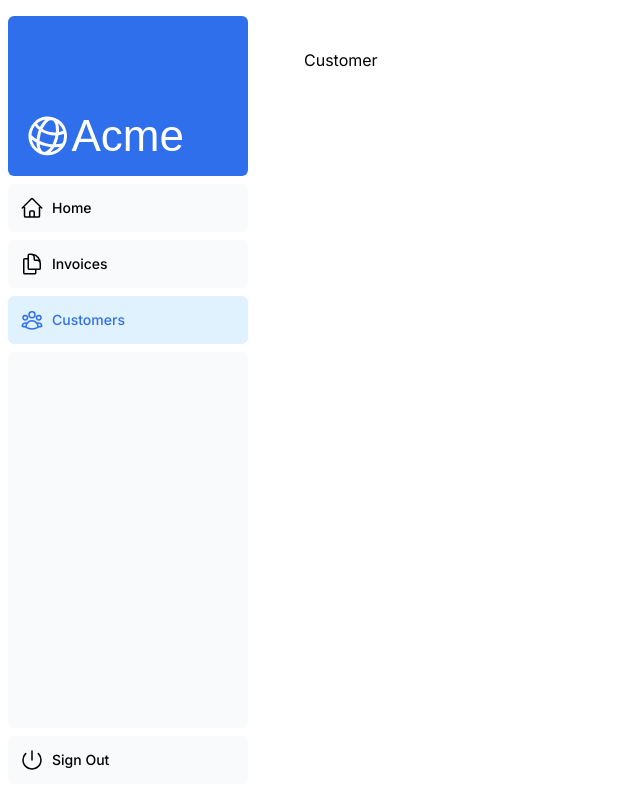
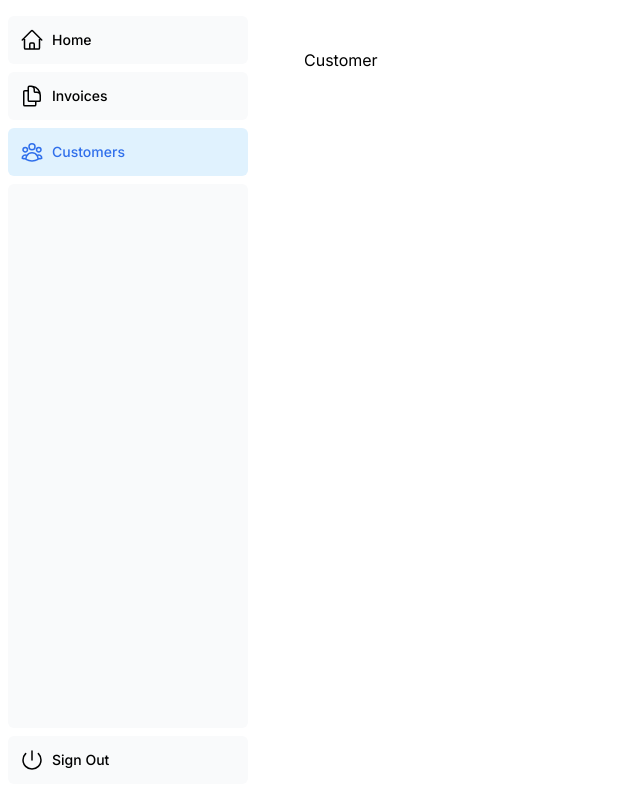
Before and after one commit to MonikaLu/Portfolio, a Next.js app: page /home/customers in a window 1280 px wide. Shown: the whole page, without its empty margins (0-640 px from the left). Built offline with nearby package versions, Linux system fonts and the light colour scheme; a web font is replaced by a local one.

Commit message:
Change dashboard to portfolio

```diff
--- a/app/home/(overview)/page.tsx
+++ b/app/home/(overview)/page.tsx
@@ -1,33 +1,11 @@
-import CardWrapper from '@/app/ui/home/cards';
-import RevenueChart from '@/app/ui/home/revenue-chart';
 import { lusitana } from '@/app/ui/fonts';
-import React, { Suspense } from 'react';
-import {
-  CardSkeleton,
-  LatestInvoicesSkeleton,
-  RevenueChartSkeleton,
-} from '@/app/ui/skeletons';
-import LatestInvoices from '@/app/ui/home/latest-invoices';
 
 export default async function Page() {
   return (
     <main>
       <h1 className={`${lusitana.className} mb-4 text-xl md:text-2xl`}>
-        Dashboard
+        Monika Luu Portfolio
       </h1>
-      <div className="grid gap-6 sm:grid-cols-2 lg:grid-cols-4">
-        <Suspense fallback={<CardSkeleton />}>
-          <CardWrapper />
-        </Suspense>
-      </div>
-      <div className="mt-6 grid grid-cols-1 gap-6 md:grid-cols-4 lg:grid-cols-8">
-        <Suspense fallback={<RevenueChartSkeleton />}>
-          <RevenueChart />
-        </Suspense>
-        <Suspense fallback={<LatestInvoicesSkeleton />}>
-          <LatestInvoices />
-        </Suspense>
-      </div>
     </main>
   );
 }
--- a/app/ui/home/sidenav.tsx
+++ b/app/ui/home/sidenav.tsx
@@ -1,20 +1,10 @@
-import Link from 'next/link';
 import NavLinks from '@/app/ui/home/nav-links';
-import AcmeLogo from '@/app/ui/acme-logo';
 import { PowerIcon } from '@heroicons/react/24/outline';
 import { signOut } from '@/auth';
 
 export default function SideNav() {
   return (
     <div className="flex h-full flex-col px-3 py-4 md:px-2">
-      <Link
-        className="mb-2 flex h-20 items-end justify-start rounded-md bg-blue-600 p-4 md:h-40"
-        href="/home"
-      >
-        <div className="w-32 text-white md:w-40">
-          <AcmeLogo />
-        </div>
-      </Link>
       <div className="flex grow flex-row justify-between space-x-2 md:flex-col md:space-x-0 md:space-y-2">
         <NavLinks />
         <div className="hidden h-auto w-full grow rounded-md bg-gray-50 md:block"></div>
--- a/app/ui/invoices/create-form.tsx
+++ b/app/ui/invoices/create-form.tsx
@@ -10,7 +10,7 @@ import {
 } from '@heroicons/react/24/outline';
 import { Button } from '@/app/ui/button';
 import { createInvoice, State } from '@/app/lib/actions';
-import React, { useActionState } from 'react';
+import { useActionState } from 'react';
 
 export default function Form({ customers }: { customers: CustomerField[] }) {
   const initialState: State = { message: null, errors: {} };
@@ -20,7 +20,6 @@ export default function Form({ customers }: { customers: CustomerField[] }) {
   return (
     <form action={formAction}>
       <div className="rounded-md bg-gray-50 p-4 md:p-6">
-        {/* Customer Name */}
         <div className="mb-4">
           <label htmlFor="customer" className="mb-2 block text-sm font-medium">
             Choose customer
@@ -54,7 +53,6 @@ export default function Form({ customers }: { customers: CustomerField[] }) {
           </div>
         </div>
 
-        {/* Invoice Amount */}
         <div className="mb-4">
           <label htmlFor="amount" className="mb-2 block text-sm font-medium">
             Choose an amount
@@ -74,7 +72,6 @@ export default function Form({ customers }: { customers: CustomerField[] }) {
           </div>
         </div>
 
-        {/* Invoice Status */}
         <fieldset>
           <legend className="mb-2 block text-sm font-medium">
             Set the invoice status
--- a/app/ui/login-form.tsx
+++ b/app/ui/login-form.tsx
@@ -7,7 +7,7 @@ import {
 } from '@heroicons/react/24/outline';
 import { ArrowRightIcon } from '@heroicons/react/20/solid';
 import { Button } from './button';
-import React, { useActionState } from 'react';
+import { useActionState } from 'react';
 import { authenticate } from '../lib/actions';
 
 export default function LoginForm() {
```
